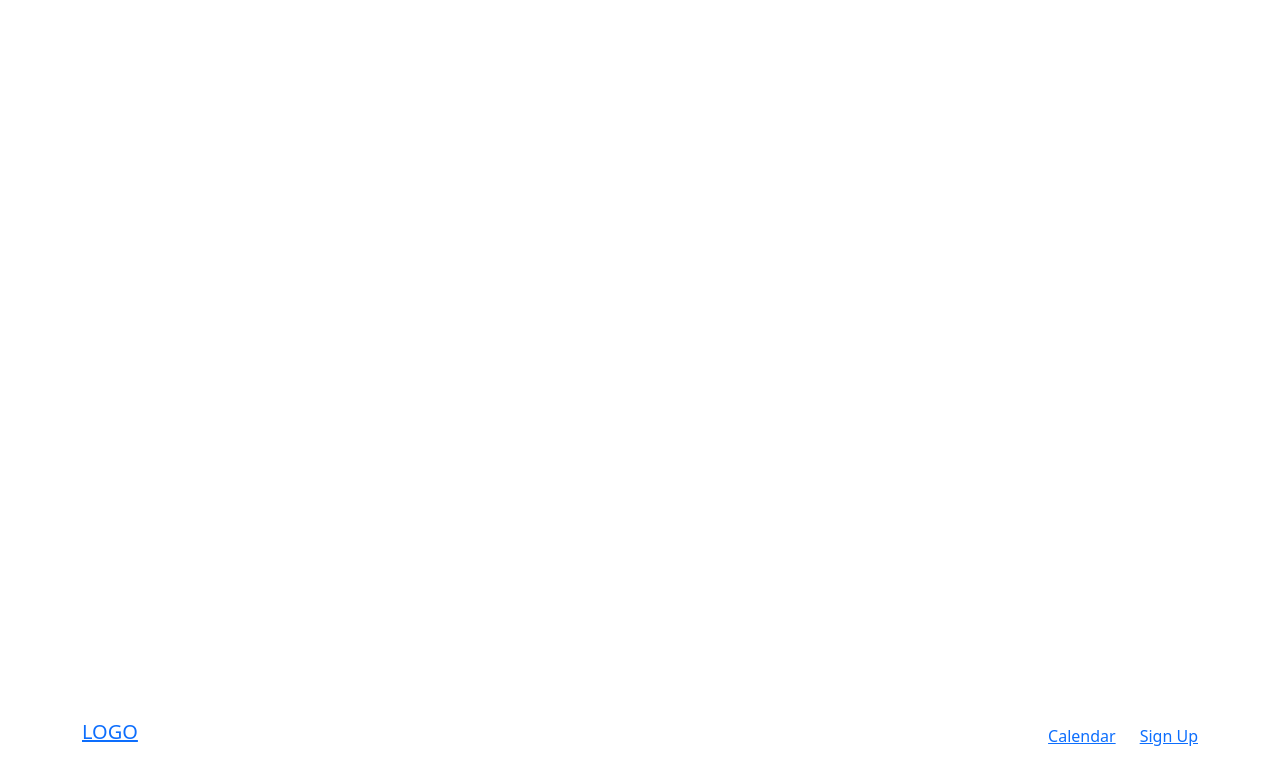
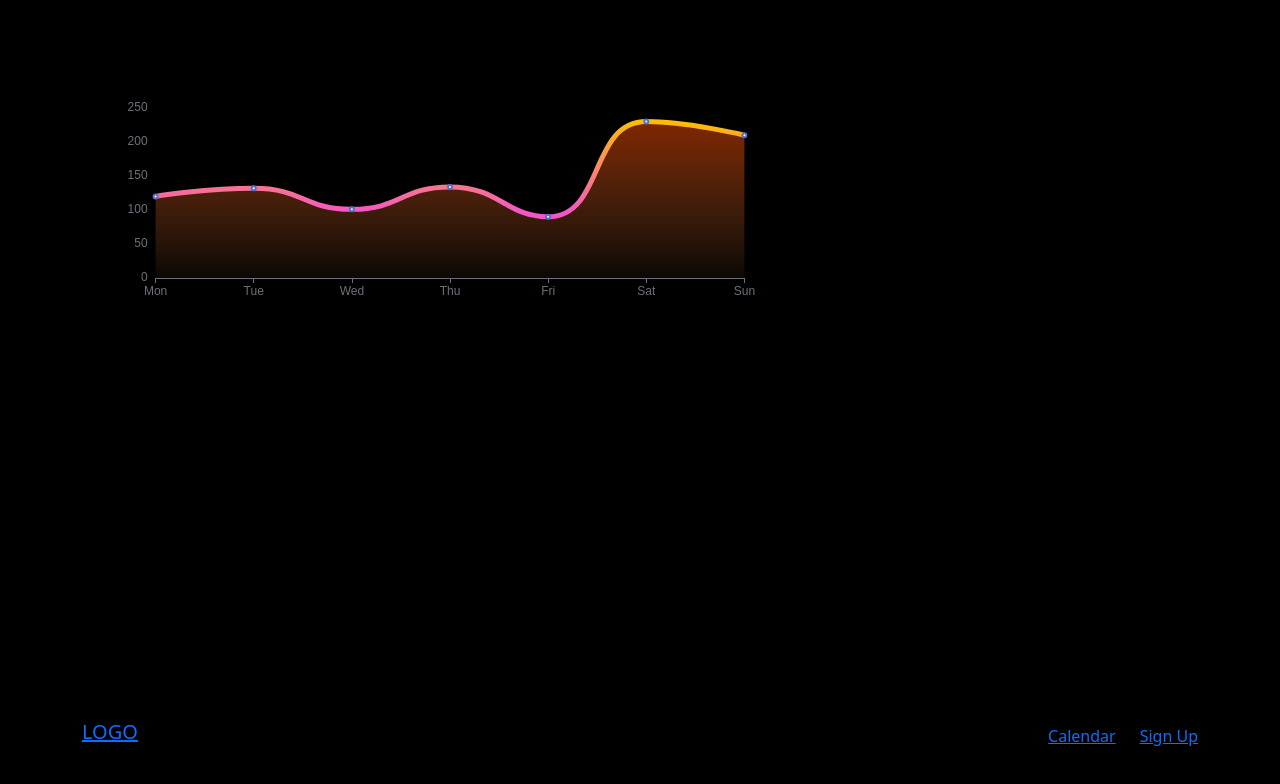
Before and after one commit to 7Davronbek/admin-dashboard, a React (Vite) app: page /#/ in a window 1280 px wide. Shown: the top 784 px of the page. Built offline with nearby package versions, Linux system fonts and the light colour scheme.

Commit message:
admin-dashboard

```diff
--- /dev/null
+++ b/src/components/Statistics.jsx
@@ -0,0 +1,78 @@
+import React from "react";
+import ReactECharts from "echarts-for-react";
+import * as echarts from "echarts";
+
+const Statistics = () => {
+  const option = {
+    // tooltip: {
+    //     trigger: 'axis',
+    //     axisPointer: {
+    //         type:'shadow'
+    //     }
+    // },
+    // grid: {
+    //     left: '3%',
+    //     right: '4%',
+    //     bottom: '3%',
+    //     containLabel: true
+    // },
+    xAxis: {
+      type: "category",
+      boundaryGap: false,
+      data: ["Mon", "Tue", "Wed", "Thu", "Fri", "Sat", "Sun"],
+    },
+    yAxis: {
+      type: "value",
+      splitLine: {
+        show: false,
+      },
+    },
+    series: [
+      {
+        type: "line",
+        smooth: true,
+        lineStyle: {
+          color: new echarts.graphic.LinearGradient(0, 0, 0, 1, [
+            {
+              offset: 0,
+              color: "rgb(255, 191, 0)",
+            },
+            {
+              offset: 1,
+              color: "#f450d3",
+            },
+          ]),
+          width: 5,
+        },
+        data: [120, 132, 101, 134, 90, 230, 210],
+        areaStyle: {
+          opacity: 0.5,
+          color: new echarts.graphic.LinearGradient(0, 0, 0, 1, [
+            {
+              offset: 0,
+              color: "#fe4c00",
+            },
+            {
+              offset: 1,
+              color: "rgba(255, 144, 70, 0.1)",
+            },
+          ]),
+        },
+      },
+    ],
+  };
+
+  return (
+    <div className="Statistics py-5">
+      <div className="container">
+        <div className="row">
+          <div className="col-lg-8 mb-4">
+            <ReactECharts option={option} />
+          </div>
+        </div>
+      </div>
+    </div>
+  );
+};
+
+export default Statistics;
--- a/src/pages/Dashboard/index.jsx
+++ b/src/pages/Dashboard/index.jsx
@@ -1,9 +1,12 @@
 import React from "react";
+import Statistics from "../../components/Statistics";
 
 const Dashboard = () => {
-  return <div className="Dashboard">
-
-  </div>;
+  return (
+    <>
+      <Statistics />
+    </>
+  );
 };
 
 export default Dashboard;
--- a/src/style/main.scss
+++ b/src/style/main.scss
@@ -1,3 +1,6 @@
+body {
+    background: #000;
+}
 
 .Navbar {
     position: fixed;
```
